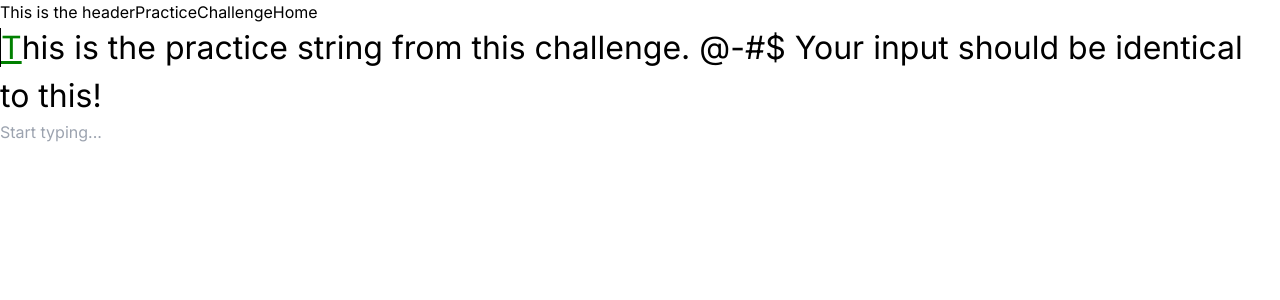
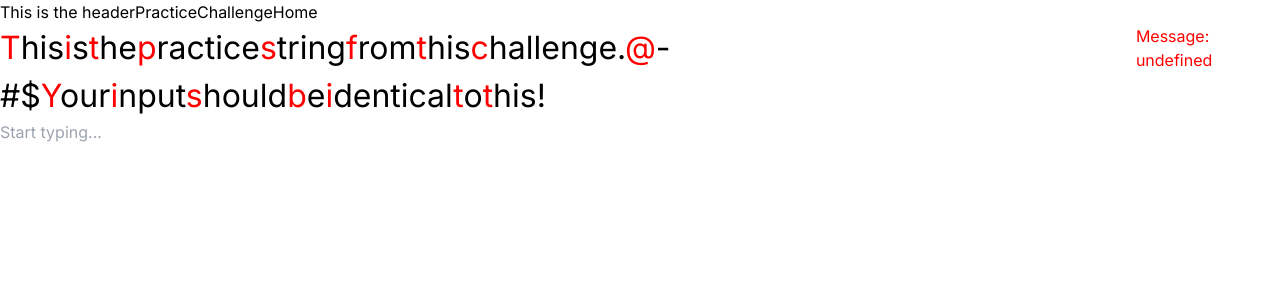
Before and after one commit to jason1642/speed-scripter, a Next.js app: page /practice in a window 1280 px wide. Shown: the top 300 px of the page. Built offline with nearby package versions, Linux system fonts and the light colour scheme.

Commit message:
Rework on word compare, states, and progress

```diff
--- a/src/components/challenge-panel/ChallengeDisplay.tsx
+++ b/src/components/challenge-panel/ChallengeDisplay.tsx
@@ -1,75 +1,90 @@
-import { useEffect, useState, FunctionComponent } from "react";
+import { useEffect, useMemo, useState, FunctionComponent } from "react";
 import styled from 'styled-components';
-import {IChallengeDisplayProps, IProgressStateProps, ITimerProps, challengeTypes, ErrorTypes} from './types'
-
+import {IChallengeDisplayProps, IProgressStateProps, ITimerProps, WordElementMapTypes, ErrorTypes, WordsTypes} from './types'
+import './letterHighlights.css'
 
 const Container = styled.div`
   display:flex;
 `;
 
+const ChallengeDisplay: FunctionComponent<IChallengeDisplayProps> = ({stringGoal, userInput}) => {
+    const wordList = stringGoal.split(' ')
+    const [progressState, setProgressState] = useState<IProgressStateProps>({ wordsPerMinute: 0, currentWord: 0, resultString: ''})
+    const [error,setError ] = useState<ErrorTypes>({hasError: false, message: 'There is an error in your input', errorFirstIndex: undefined})
+
+    // const [timer, setTimer] = useState<ITimerProps>({timeElapsed: 0, state: 'paused'})
+    const wordElementMap = useMemo<WordElementMapTypes>(()  =>
+        wordList.map((e, i)=>
+            ({
+                id:i,
+                content: e,
+                element:<span unselectable="on"
+                className={`word word${i}`}
+                >
+                {e.split('').map((item, index)=>
+                                    <span
+                                    unselectable="on"
+                                    className={`word${i}character${index} ${userInput[index] === e && error.hasError === false ? 'correct-input' : userInput.length < index ? 'nuetral-input' : 'incorrect-input'}`}
+                                    key={(item + index.toString())}
+                                    >
+                                        {item}
+                                    </span>)}
+                </span> })),
+            []
+            )
+
+    // const [errorMessage, setErrorMessage] = useState<string>('')
+    // Compare the user input to the current word
+    const wordTracker = ()=>{
+
+    }
+
+    const handleNextWordMove = ()=>{
+        if (userInput === wordList[progressState.currentWord] + ' '){
+            setProgressState(prev=>({
+                ...prev,
+                resultString: prev.resultString + userInput,
+                currentWord: prev.currentWord + 1,
+            }))
+            console.log('You successfully typed the entire word withe a space')
+        }
 
 
-const ChallengeDisplay: FunctionComponent<IChallengeDisplayProps> = ({stringGoal, userInput}) => {
-    // This can be an array of spans where each span highlights green when correct and red when there is an error
-    // The id=index will determine what to highlight if there is an error
-    const [progressState, setProgressState] = useState<IProgressStateProps>({currentIndex: 0, wordsPerMinute: 0})
-    // Count down timer
-    const [words, setWords] = useState()
-    const [timer, setTimer] = useState<ITimerProps>({timeElapsed: 0, state: 'paused'})
-    const [challenge, setChallenge] = useState<challengeTypes>(stringGoal.split('').map((e, i)=>{ return { id:i, character: e, element:<span unselectable="on">{e}</span> }}))
-    const [error,setError ] = useState<ErrorTypes>({hasError: false, message: undefined, errorFirstIndex: undefined})
-    const [errorMessage, setErrorMessage] = useState<string>('')
+    }
 
     const compareFunction = (challengeString: string, userInput:string) => {
-        // Do not change userinput here
-        //compare both strings, userinput should always be shorter than goal the string.
-        // Whatever the size of the userinput is, check is all characters leading up to that last index of the userinput matches the goal string at the same index
-        if(challengeString === userInput){
-            alert('You have completed the race in # seconds')
-            return
-        }
-        setProgressState(prev=>({
-            ...prev,
-            currentIndex: userInput.length
-        }))
-        // let currentIndex = userInput.length
-        // console.log(challenge.slice(0, userInput.length))
 
-        if(userInput === stringGoal.slice(0, userInput.length)){
-            console.log('same as challenge')
-            console.log(challenge)
-            setProgressState(prev=>({...prev, currentIndex: userInput.length}))
-            setChallenge(prev=>{
-                    prev[progressState.currentIndex].element = <span unselectable="on" style={{ textDecoration:'underline', borderLeft: '1px solid black', color: 'green'}}>{challenge[progressState.currentIndex].character}</span>
-                    // prev[progressState.currentIndex + 1].element = <span unselectable="on" style={{  borderLeft: '1px solid black'}}>{challenge[progressState.currentIndex + 1].character}</span>
 
-                return [...prev]
-            })
-            setErrorMessage('')
+        if(userInput === wordList[progressState.currentWord]){
+
+            setProgressState(prev=>({...prev, resultString: prev.resultString + userInput}))
+
             setError(prev=>({...prev, hasError: false}))
         } else if(error.hasError === true) {
             // Highlight red
             return
         }else {
             setError({hasError: true, errorFirstIndex: userInput.length})
-            setChallenge(prev=>([...prev, ]))
-            setErrorMessage(`Error at index: ${userInput.length}`)
         }
-
+    if(challengeString === wordList.join(' ') + userInput){
+                alert('You have completed the race in # seconds')
+                return
+            }
         console.log('User Input: ' + userInput)
     }
 
     useEffect(()=>{
         compareFunction(stringGoal, userInput)
-        console.log('running useeffect')
+        handleNextWordMove()
+        console.log('running use effect')
     },[userInput])
 
     // Display goal string with highlights depending on userinput progress
   return (<Container>
 
         {/* On error, show where the error has occurred at first and highlight red. All other characters after error is wrong until it is fixed*/}
-      <div style={{fontSize: '2em'}}>{challenge.map(item=>item.element)}</div>
-      <div style={{color: "red"}}>{errorMessage ? `Message: ${errorMessage}` : ''}</div>
+      <div style={{fontSize: '2em'}}>{wordElementMap.map(item=>item.element)}</div>
+      <div style={{color: "red"}}>{error.hasError ? `Message: ${error.message}` : ''}</div>
   </Container>
 
   );
--- /dev/null
+++ b/src/components/challenge-panel/letterHighlights.css
@@ -0,0 +1,15 @@
+
+
+.correct-input {
+    color: green;
+}
+
+
+.incorrect-input {
+    color: red;
+
+}
+
+.nuetral-input {
+    color: black;
+}
```
Also changed, not shown: src/components/challenge-panel/types.ts (+10 -5 lines).
